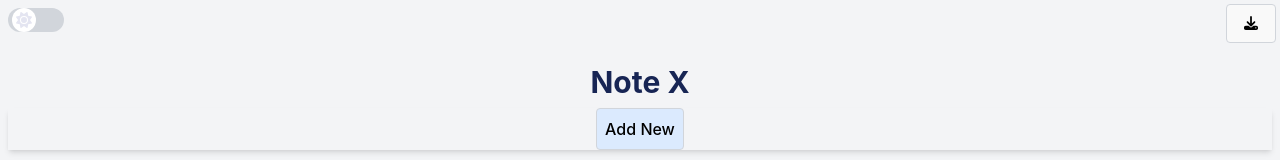
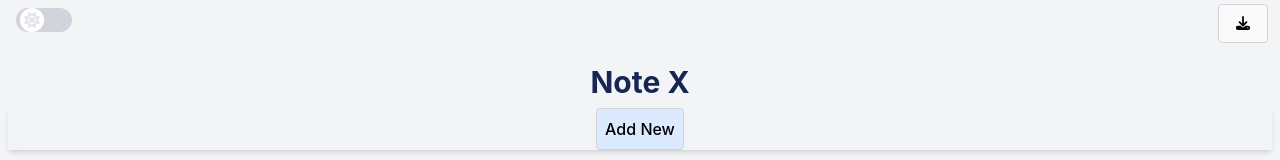
Before and after one commit to FarhanaUK/Note-X, a React (Vite) app: page / in a window 1280 px wide. Shown: the top 160 px of the page. Built offline with nearby package versions, Linux system fonts and the light colour scheme.

Commit message:
updated with 2 Toggle and download components

```diff
--- a/src/App.jsx
+++ b/src/App.jsx
@@ -4,7 +4,8 @@ import { faTrash } from "@fortawesome/free-solid-svg-icons";
 import validator from "validator";
 import "./App.css";
 import ToggleDarkMode from "./component/ToggleDarkMode";
-import Download from "./component/Download";
+import Download from "./component/Download"
+
 
 
 const ADD_LINK = "ADD_LINK";
--- a/src/component/Download.jsx
+++ b/src/component/Download.jsx
@@ -1,13 +1,13 @@
 import { FontAwesomeIcon } from "@fortawesome/react-fontawesome";
 import { faDownload } from "@fortawesome/free-solid-svg-icons";
 
-
-function Download({downloadNotes, downloadError, state, dispatch}) {
+// eslint-disable-next-line react/prop-types
+function Download({downloadNotes, state, dispatch}) {
 
 
 
 return(
-<div className="absolute top-1 right-1 flex justify-between items-center mb-4">
+<div className="absolute top-1 right-1 flex justify-between items-center mb-4 mr-2">
 <button
   onClick={() => downloadNotes(state, dispatch)}
   className=" text-sm border border-gray-300 rounded dark:bg-input-dark-bg"
--- a/src/component/ToggleDarkMode.jsx
+++ b/src/component/ToggleDarkMode.jsx
@@ -9,7 +9,7 @@ return (
 
 <div>
 
-         <div className="flex justify-between items-center mb-4">
+         <div className="flex justify-between items-center mb-4 ml-2">
         <label className="flex items-center cursor-pointer">
 
           <input
```
